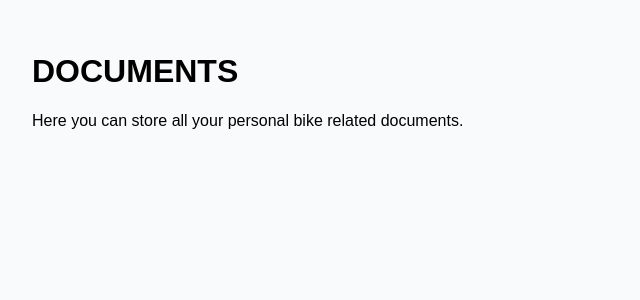
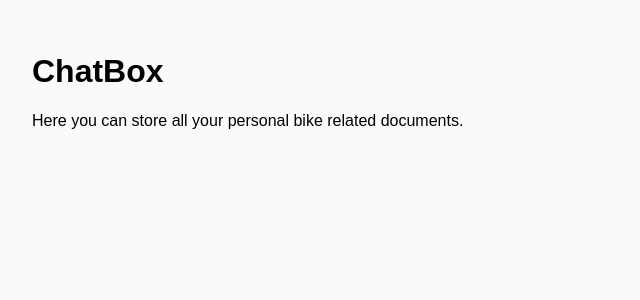
Before and after one commit to MatasZos/RoadGuardian, a Next.js app: page /documents in a window 1280 px wide. Shown: the top 300 px of the page, without its empty margins (0-640 px from the left). Built offline with nearby package versions, Linux system fonts and the light colour scheme.

Commit message:
Change heading from 'DOCUMENTS' to 'ChatBox'

```diff
--- a/src/app/documents/page.js
+++ b/src/app/documents/page.js
@@ -1,7 +1,7 @@
 export default function DocumentsPage() {
   return (
     <main style={{ padding: "2rem", fontFamily: "sans-serif" }}>
-      <h1>DOCUMENTS</h1>
+      <h1>ChatBox</h1>
       <p>Here you can store all your personal bike related documents.</p>
     </main>
   );
```
